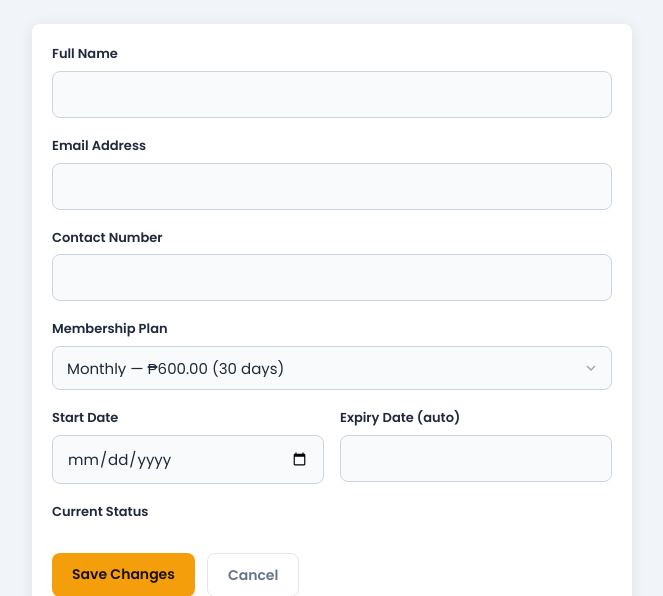
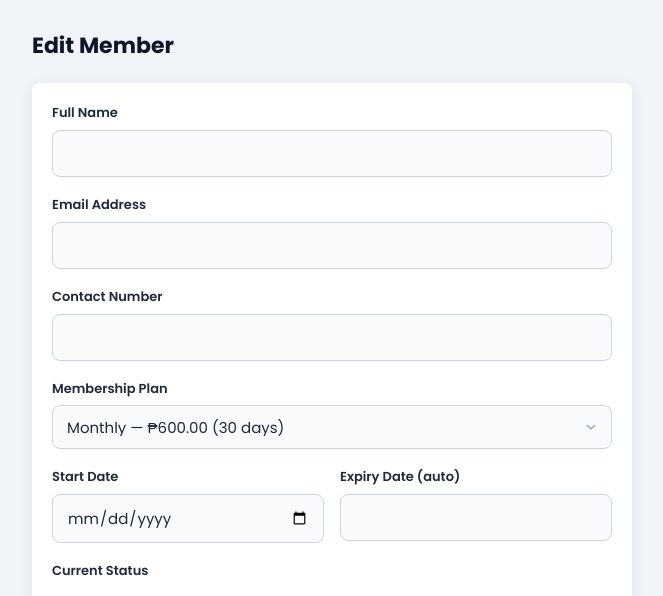
Before and after one commit to olympiadsgym/olympiads, a Django app: template members/templates/members/edit_member.html in a window 1280 px wide. Shown: the part 56-652 px from the top of the page, without its empty margins (182-845 px from the left). Run offline with Django 5.2, Linux system fonts and the light colour scheme; the template is opened without the code that fills it: values that come from a table or form of the project are taken from there, others are empty; data comes from the database, SQL or seed files in the repository.

```diff
--- a/members/templates/members/edit_member.html
+++ b/members/templates/members/edit_member.html
@@ -4,6 +4,9 @@
 {% block menu_members %}menu-item--active{% endblock %}
 
 {% block content %}
+<div class="page-header">
+  <h2 class="page-title">Edit Member</h2>
+</div>
 
 {% if error %}
   <div class="flash flash--error alert alert--danger" role="alert">{{ error }}</div>
```
